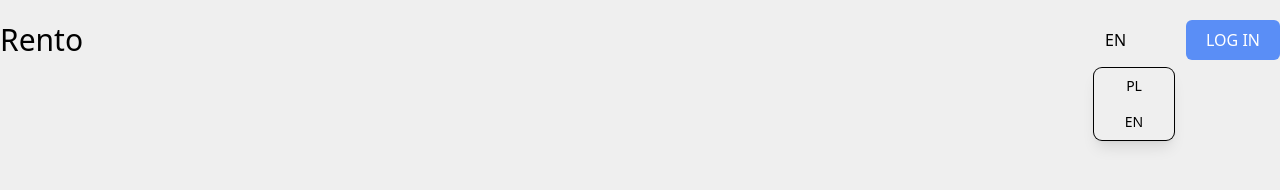
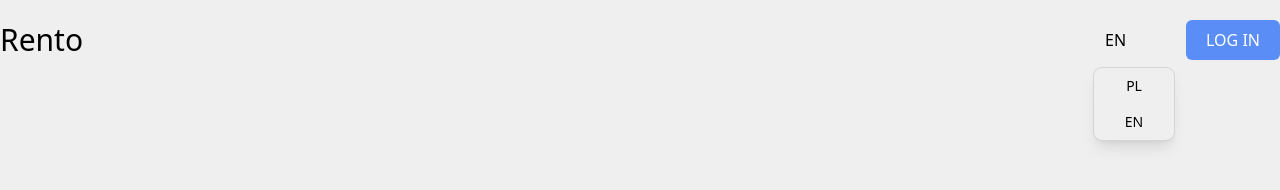
Before and after one commit to karal63/Rento, a Vue app in the folder client/: page / in a window 1280 px wide. Both pictures are taken after a click on the button "EN". Shown: the top 190 px of the page. Built offline with nearby package versions, Linux system fonts and the light colour scheme; some icons are missing.

Commit message:
fix languages dropdown styles

```diff
--- a/client/src/app/style.css
+++ b/client/src/app/style.css
@@ -53,8 +53,6 @@
         --color-main-hover-bg: #212121;
         --color-main-border: #202020;
 
-        --color-main-border: #15ff0020;
-
         --color-main-text: hsl(0 0% 96%);
     }
 }
--- a/client/src/widgets/navbar/Navbar.vue
+++ b/client/src/widgets/navbar/Navbar.vue
@@ -41,18 +41,18 @@
                     <transition name="fade">
                         <div
                             v-if="open"
-                            class="absolute right-0 z-10 mt-2 w-20 origin-top-right rounded-lg bg-mainHoverOnGray shadow-lg ring-1 ring-black ring-opacity-5"
+                            class="absolute right-0 z-10 mt-2 w-20 origin-top-right rounded-lg shadow-lg ring-1 ring-main-border ring-opacity-5"
                         >
                             <div class="">
                                 <button
                                     @click="locale = 'pl'"
-                                    class="block py-2 text-sm w-full rounded-md cursor-pointer hover:bg-gray-700 transition"
+                                    class="block py-2 text-sm w-full rounded-md cursor-pointer hover:bg-main-hover-bg transition"
                                 >
                                     PL
                                 </button>
                                 <button
                                     @click="locale = 'en'"
-                                    class="block py-2 text-sm w-full rounded-md cursor-pointer hover:bg-gray-700 transition"
+                                    class="block py-2 text-sm w-full rounded-md cursor-pointer hover:bg-main-hover-bg transition"
                                 >
                                     EN
                                 </button>
```
